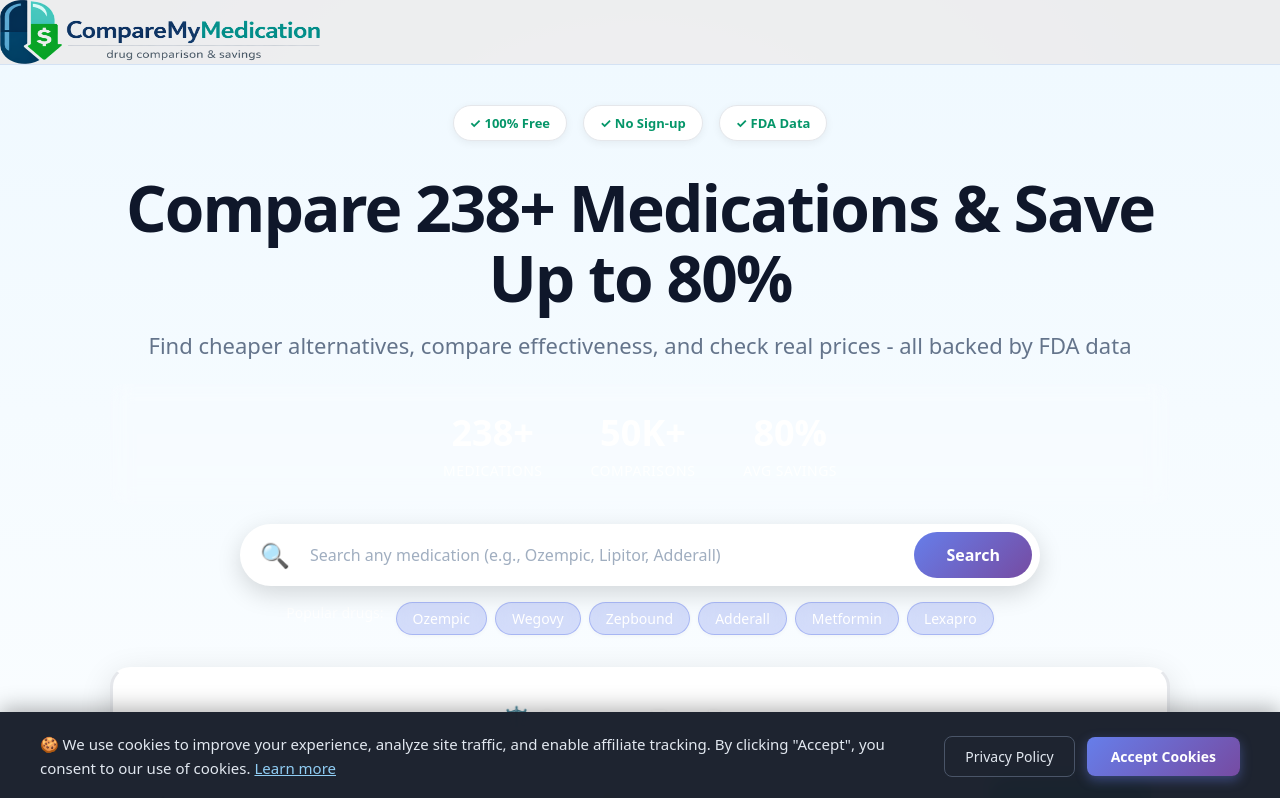
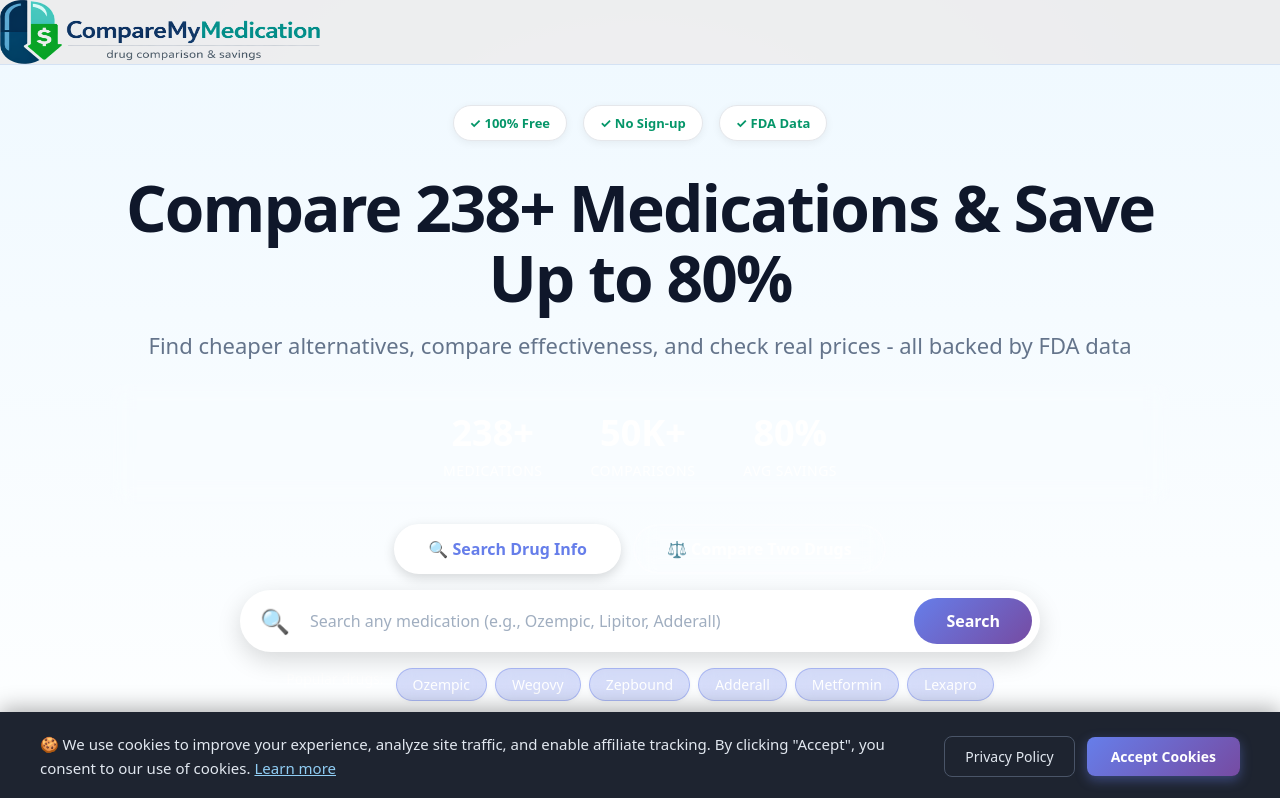
Before and after one commit to marty22dyer/CompareMyMedication, a Next.js app: page / in a window 1280 px wide. Shown: the top 798 px of the page. Built offline with nearby package versions, Linux system fonts and the light colour scheme.

Commit message:
Restore tab toggle interface - users can switch between Search Drug Info and Compare Two Drugs tabs

```diff
--- a/app/page.tsx
+++ b/app/page.tsx
@@ -255,7 +255,24 @@
               </div>
             </div>
 
+            {/* Search Tabs */}
+            <div className="home-search-tabs">
+              <button
+                className={`home-search-tab ${searchMode === 'single' ? 'active' : ''}`}
+                onClick={() => setSearchMode('single')}
+              >
+                🔍 Search Drug Info
+              </button>
+              <button
+                className={`home-search-tab ${searchMode === 'compare' ? 'active' : ''}`}
+                onClick={() => setSearchMode('compare')}
+              >
+                ⚖️ Compare Two Drugs
+              </button>
+            </div>
+
             {/* Single Drug Search (Primary) */}
+            {searchMode === 'single' && (
               <div className="home-search-container">
                 <form onSubmit={handleSingleSearch} className="home-primary-search" ref={inputSingleRef}>
                   {recentSearches.length > 0 && (
@@ -341,10 +358,11 @@
                   </div>
                 </div>
               </div>
+            )}
 
             {/* Comparison Tool (Secondary) */}
+            {searchMode === 'compare' && (
               <div className="home-compare-tool-container">
-              <h2 className="home-compare-heading">⚖️ Compare Two Drugs</h2>
               <form onSubmit={handleCompare} className="home-compare-tool">
                 <div className="home-compare-inputs">
                   <div className="home-drug-input-wrapper" ref={inputARef}>
@@ -423,6 +441,7 @@
                 </div>
               </div>
             </div>
+            )}
           </div>
         </section>
 
```
